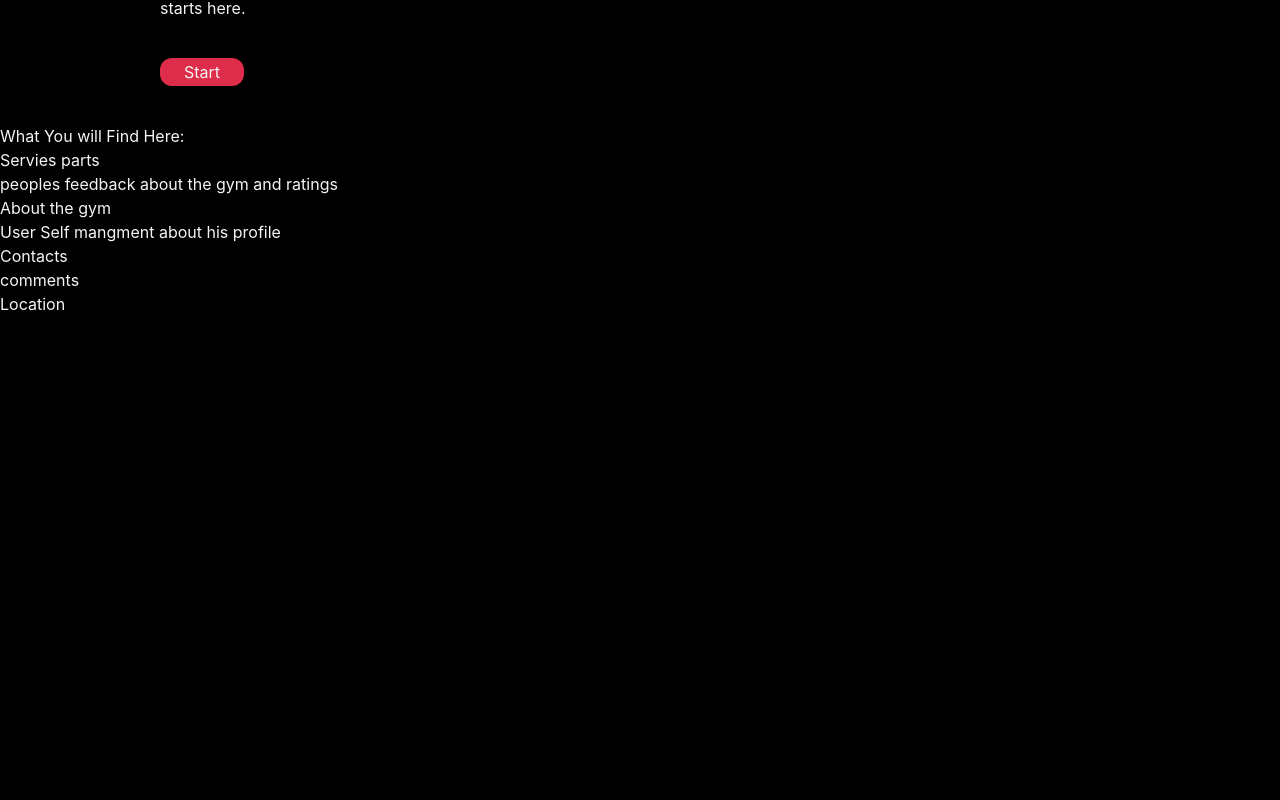
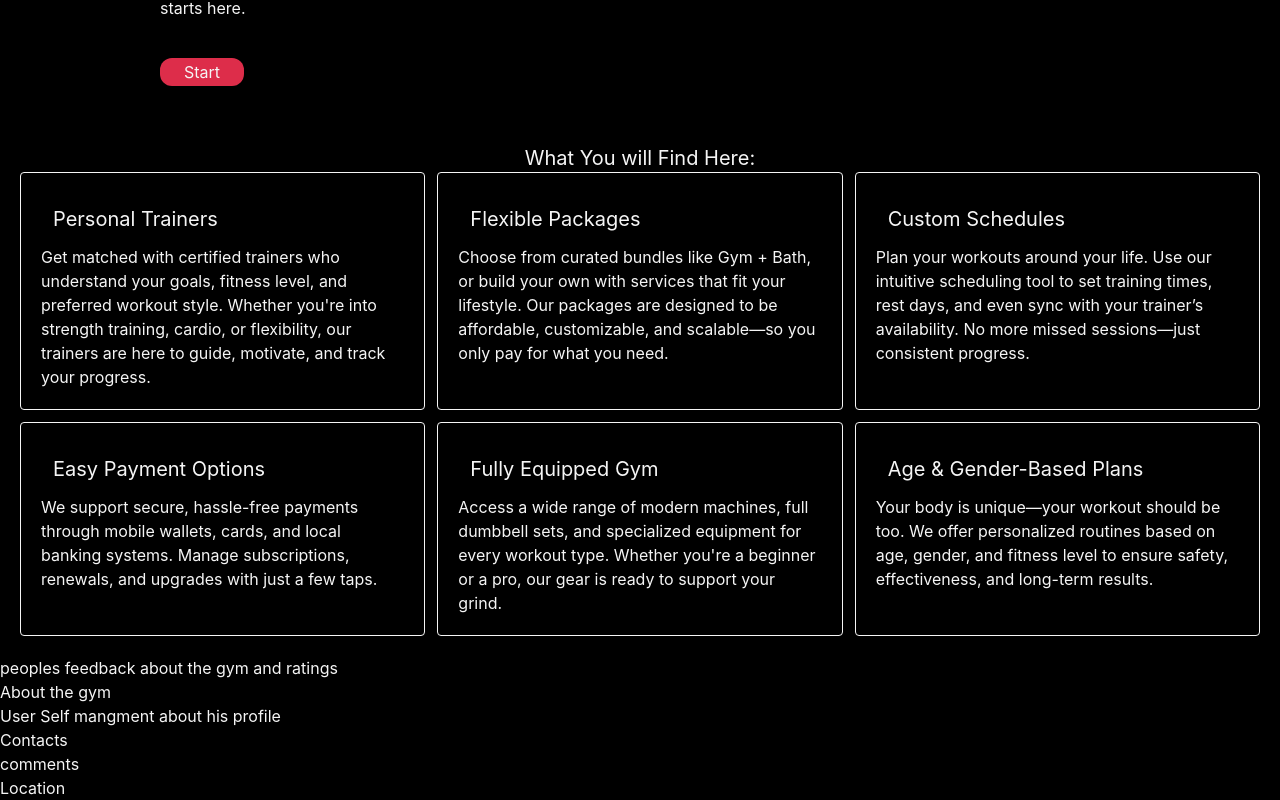
Before and after one commit to biniyam404/Gym-app, a React (Create React App) app: page / in a window 1280 px wide. Shown: the part 436-1236 px from the top of the page. Before the commit the page ends 800 px from the top, so only its background shows below. Built offline with nearby package versions, Linux system fonts and the light colour scheme.

Commit message:
adding servies part

```diff
--- a/src/App.js
+++ b/src/App.js
@@ -1,4 +1,36 @@
 import './output.css';
+const gymFeatures = [
+  {
+    title: "Personal Trainers",
+    description:
+      "Get matched with certified trainers who understand your goals, fitness level, and preferred workout style. Whether you're into strength training, cardio, or flexibility, our trainers are here to guide, motivate, and track your progress."
+  },
+  {
+    title: "Flexible Packages",
+    description:
+      "Choose from curated bundles like Gym + Bath, or build your own with services that fit your lifestyle. Our packages are designed to be affordable, customizable, and scalable—so you only pay for what you need."
+  },
+  {
+    title: "Custom Schedules",
+    description:
+      "Plan your workouts around your life. Use our intuitive scheduling tool to set training times, rest days, and even sync with your trainer’s availability. No more missed sessions—just consistent progress."
+  },
+  {
+    title: "Easy Payment Options",
+    description:
+      "We support secure, hassle-free payments through mobile wallets, cards, and local banking systems. Manage subscriptions, renewals, and upgrades with just a few taps."
+  },
+  {
+    title: "Fully Equipped Gym",
+    description:
+      "Access a wide range of modern machines, full dumbbell sets, and specialized equipment for every workout type. Whether you're a beginner or a pro, our gear is ready to support your grind."
+  },
+  {
+    title: "Age & Gender-Based Plans",
+    description:
+      "Your body is unique—your workout should be too. We offer personalized routines based on age, gender, and fitness level to ensure safety, effectiveness, and long-term results."
+  }
+];
 
 function App() {
   return (
@@ -127,16 +159,19 @@ function Wellcome(){
 
 function Servies (){
   return (
-    <div>
-      <div>What You will Find Here:</div>
-      <Part/>
+    <div className='p-5'>
+      <div className='text-center text-xl text-[]'>What You will Find Here:</div>
+      <div className='grid grid-cols-3 gap-3'>
+        {gymFeatures.map((feature)=><Part gymFeatures = {feature}/>)}
+        </div>
     </div>
   )
 }
-function Part(){
+function Part({gymFeatures}){
   return(
-    <div>
-        Servies parts
+    <div className='p-5 rounded border'>
+        <div className='text-xl p-3'>{gymFeatures.title}</div>
+        <div>{gymFeatures.description}</div>
     </div>
   )
 }
--- a/src/output.css
+++ b/src/output.css
@@ -181,86 +181,23 @@
   .relative {
     position: relative;
   }
-  .top-0 {
-    top: calc(var(--spacing) * 0);
-  }
-  .top-1 {
-    top: calc(var(--spacing) * 1);
-  }
-  .top-2 {
-    top: calc(var(--spacing) * 2);
-  }
-  .top-10 {
-    top: calc(var(--spacing) * 10);
-  }
-  .top-60 {
-    top: calc(var(--spacing) * 60);
-  }
-  .top-70 {
-    top: calc(var(--spacing) * 70);
-  }
-  .top-80 {
-    top: calc(var(--spacing) * 80);
-  }
-  .top-100 {
-    top: calc(var(--spacing) * 100);
-  }
-  .top-200 {
-    top: calc(var(--spacing) * 200);
-  }
   .bottom-0 {
     bottom: calc(var(--spacing) * 0);
   }
   .left-0 {
     left: calc(var(--spacing) * 0);
   }
-  .left-50 {
-    left: calc(var(--spacing) * 50);
-  }
-  .left-52 {
-    left: calc(var(--spacing) * 52);
-  }
-  .left-53 {
-    left: calc(var(--spacing) * 53);
-  }
-  .left-55 {
-    left: calc(var(--spacing) * 55);
-  }
-  .left-60 {
-    left: calc(var(--spacing) * 60);
-  }
-  .left-80 {
-    left: calc(var(--spacing) * 80);
-  }
-  .left-100 {
-    left: calc(var(--spacing) * 100);
-  }
-  .left-200 {
-    left: calc(var(--spacing) * 200);
-  }
   .flex {
     display: flex;
+  }
+  .grid {
+    display: grid;
   }
   .table {
     display: table;
   }
   .h-\[1\.5px\] {
     height: 1.5px;
-  }
-  .h-\[1px\] {
-    height: 1px;
-  }
-  .h-\[2px\] {
-    height: 2px;
-  }
-  .h-\[3px\] {
-    height: 3px;
-  }
-  .h-auto {
-    height: auto;
-  }
-  .min-h-screen {
-    min-height: 100vh;
   }
   .w-0 {
     width: calc(var(--spacing) * 0);
@@ -271,14 +208,14 @@
   .w-1\/2 {
     width: calc(1/2 * 100%);
   }
-  .w-full {
-    width: 100%;
-  }
   .border-collapse {
     border-collapse: collapse;
   }
   .resize {
     resize: both;
+  }
+  .grid-cols-3 {
+    grid-template-columns: repeat(3, minmax(0, 1fr));
   }
   .items-center {
     align-items: center;
@@ -286,11 +223,14 @@
   .justify-between {
     justify-content: space-between;
   }
-  .space-x-5 {
+  .gap-3 {
+    gap: calc(var(--spacing) * 3);
+  }
+  .space-x-3 {
     :where(& > :not(:last-child)) {
       --tw-space-x-reverse: 0;
-      margin-inline-start: calc(calc(var(--spacing) * 5) * var(--tw-space-x-reverse));
-      margin-inline-end: calc(calc(var(--spacing) * 5) * calc(1 - var(--tw-space-x-reverse)));
+      margin-inline-start: calc(calc(var(--spacing) * 3) * var(--tw-space-x-reverse));
+      margin-inline-end: calc(calc(var(--spacing) * 3) * calc(1 - var(--tw-space-x-reverse)));
     }
   }
   .space-x-6 {
@@ -303,9 +243,6 @@
   .rounded {
     border-radius: 0.25rem;
   }
-  .rounded-lg {
-    border-radius: var(--radius-lg);
-  }
   .rounded-xl {
     border-radius: var(--radius-xl);
   }
@@ -313,32 +250,14 @@
     border-style: var(--tw-border-style);
     border-width: 1px;
   }
-  .bg-\[\#\] {
-    background-color: #;
-  }
   .bg-\[\#dd2d4a\] {
     background-color: #dd2d4a;
   }
-  .bg-\[\#ffba08\] {
-    background-color: #ffba08;
-  }
-  .bg-blue-500 {
-    background-color: var(--color-blue-500);
+  .p-3 {
+    padding: calc(var(--spacing) * 3);
   }
   .p-5 {
     padding: calc(var(--spacing) * 5);
-  }
-  .p-10 {
-    padding: calc(var(--spacing) * 10);
-  }
-  .p-20 {
-    padding: calc(var(--spacing) * 20);
-  }
-  .p-40 {
-    padding: calc(var(--spacing) * 40);
-  }
-  .p-50 {
-    padding: calc(var(--spacing) * 50);
   }
   .px-6 {
     padding-inline: calc(var(--spacing) * 6);
@@ -352,9 +271,6 @@
   .py-1 {
     padding-block: calc(var(--spacing) * 1);
   }
-  .py-2 {
-    padding-block: calc(var(--spacing) * 2);
-  }
   .py-5 {
     padding-block: calc(var(--spacing) * 5);
   }
@@ -364,21 +280,14 @@
   .py-20 {
     padding-block: calc(var(--spacing) * 20);
   }
-  .py-30 {
-    padding-block: calc(var(--spacing) * 30);
-  }
-  .py-40 {
-    padding-block: calc(var(--spacing) * 40);
-  }
   .pb-10 {
     padding-bottom: calc(var(--spacing) * 10);
   }
   .pl-10 {
     padding-left: calc(var(--spacing) * 10);
   }
-  .text-2xl {
-    font-size: var(--text-2xl);
-    line-height: var(--tw-leading, var(--text-2xl--line-height));
+  .text-center {
+    text-align: center;
   }
   .text-3xl {
     font-size: var(--text-3xl);
@@ -395,47 +304,21 @@
   .text-\[\#dd2d4a\] {
     color: #dd2d4a;
   }
-  .text-white {
-    color: var(--color-white);
-  }
   .underline {
     text-decoration-line: underline;
-  }
-  .decoration-\[\#dd2d4a\] {
-    text-decoration-color: #dd2d4a;
-  }
-  .underline-offset-4 {
-    text-underline-offset: 4px;
   }
   .outline {
     outline-style: var(--tw-outline-style);
     outline-width: 1px;
-  }
-  .transition {
-    transition-property: color, background-color, border-color, outline-color, text-decoration-color, fill, stroke, --tw-gradient-from, --tw-gradient-via, --tw-gradient-to, opacity, box-shadow, transform, translate, scale, rotate, filter, -webkit-backdrop-filter, backdrop-filter, display, visibility, content-visibility, overlay, pointer-events;
-    transition-timing-function: var(--tw-ease, var(--default-transition-timing-function));
-    transition-duration: var(--tw-duration, var(--default-transition-duration));
   }
   .transition-all {
     transition-property: all;
     transition-timing-function: var(--tw-ease, var(--default-transition-timing-function));
     transition-duration: var(--tw-duration, var(--default-transition-duration));
   }
-  .duration-200 {
-    --tw-duration: 200ms;
-    transition-duration: 200ms;
-  }
   .duration-300 {
     --tw-duration: 300ms;
     transition-duration: 300ms;
-  }
-  .duration-500 {
-    --tw-duration: 500ms;
-    transition-duration: 500ms;
-  }
-  .duration-1000 {
-    --tw-duration: 1000ms;
-    transition-duration: 1000ms;
   }
   .group-hover\:w-full {
     &:is(:where(.group):hover *) {
@@ -448,20 +331,6 @@
     &:hover {
       @media (hover: hover) {
         background-color: #e0405a;
-      }
-    }
-  }
-  .hover\:bg-\[e0405a\] {
-    &:hover {
-      @media (hover: hover) {
-        background-color: e0405a;
-      }
-    }
-  }
-  .hover\:underline {
-    &:hover {
-      @media (hover: hover) {
-        text-decoration-line: underline;
       }
     }
   }
```
